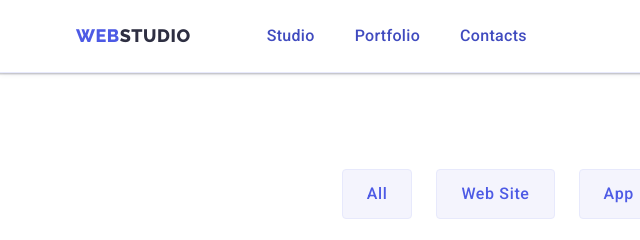
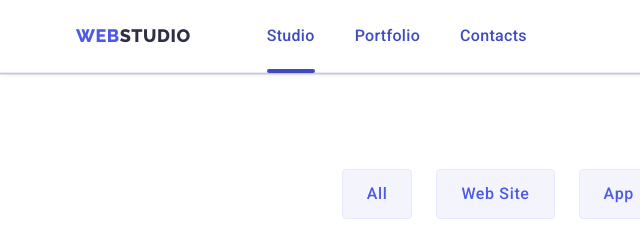
Before and after one commit to KOVALovaELLA/goit-markup-hw-04, a plain HTML site: page portfolio.html in a window 1280 px wide. Shown: the top 240 px of the page, 0-640 px from the left. Drawn offline with nearby package versions, Linux system fonts and the light colour scheme; a web font is replaced by a local one.

Commit message:
portfolio_header

```diff
--- a/portfolio.html
+++ b/portfolio.html
@@ -34,16 +34,21 @@
             <a href="./index.html" class="logo logo-header link"
               >Web<span class="header-logo-studio">Studio</span></a
             >
+
             <ul class="header-menu list">
               <li>
-                <a href="./index.html" class="header-menu-item link">Studio</a>
+                <a href="./index.html" class="header-menu-item link current"
+                  >Studio</a
+                >
               </li>
               <li>
                 <a href="./portfolio.html" class="header-menu-item link"
                   >Portfolio</a
                 >
               </li>
-              <li><a href="" class="header-menu-item link">Contacts</a></li>
+              <li>
+                <a href="" class="header-menu-item link">Contacts</a>
+              </li>
             </ul>
           </nav>
           <address class="header-address">
```
